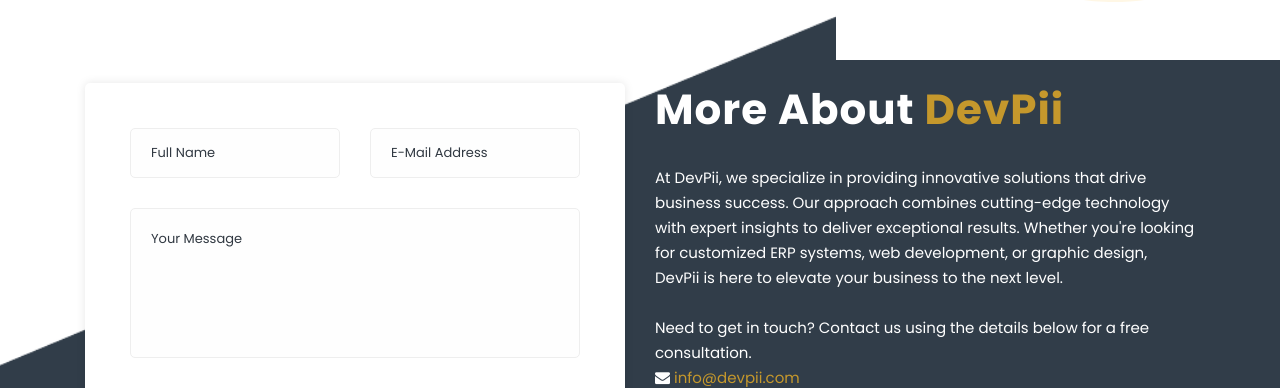
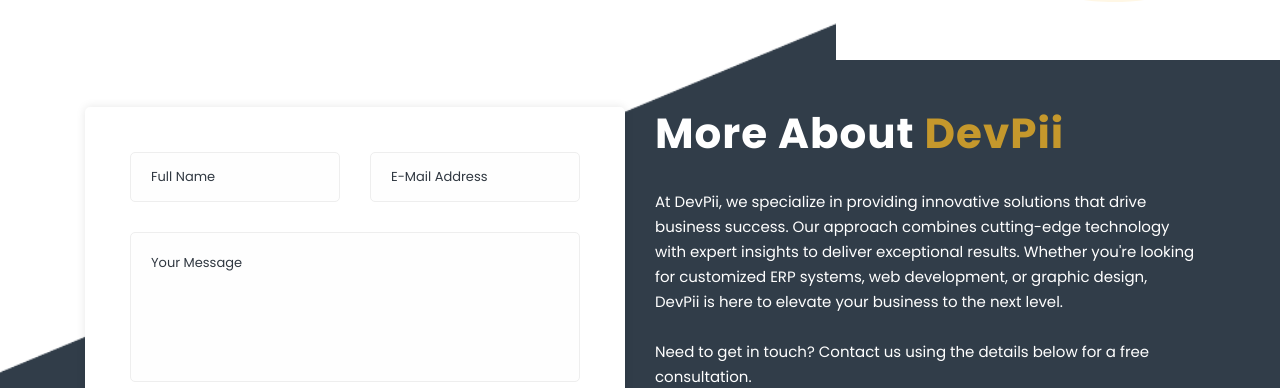
Before and after one commit to smuhabdullah/DevPii, a plain HTML site: page index.html in a window 1280 px wide. Shown: the part 2945-3333 px from the top of the page. Drawn offline with Linux system fonts and the light colour scheme.

Commit message:
Update index.html

```diff
--- a/index.html
+++ b/index.html
@@ -330,14 +330,9 @@ https://templatemo.com/tm-540-DevPii-landing-page
     <footer id="contact-us">
         <div class="container">
             <div class="footer-content"><br>
-                <div class="row">
+                <div class="row mt-4">
                     <!-- ***** Contact Form Start ***** -->
-                    <br>
-                    <br>
-                    <br>
-                    <br>
-                    <br>
-                    <br>
+
                     <div class="col-lg-6 col-md-12 col-sm-12">
                         <div class="contact-form">
                             <form id="contact" action="" method="post">
```
